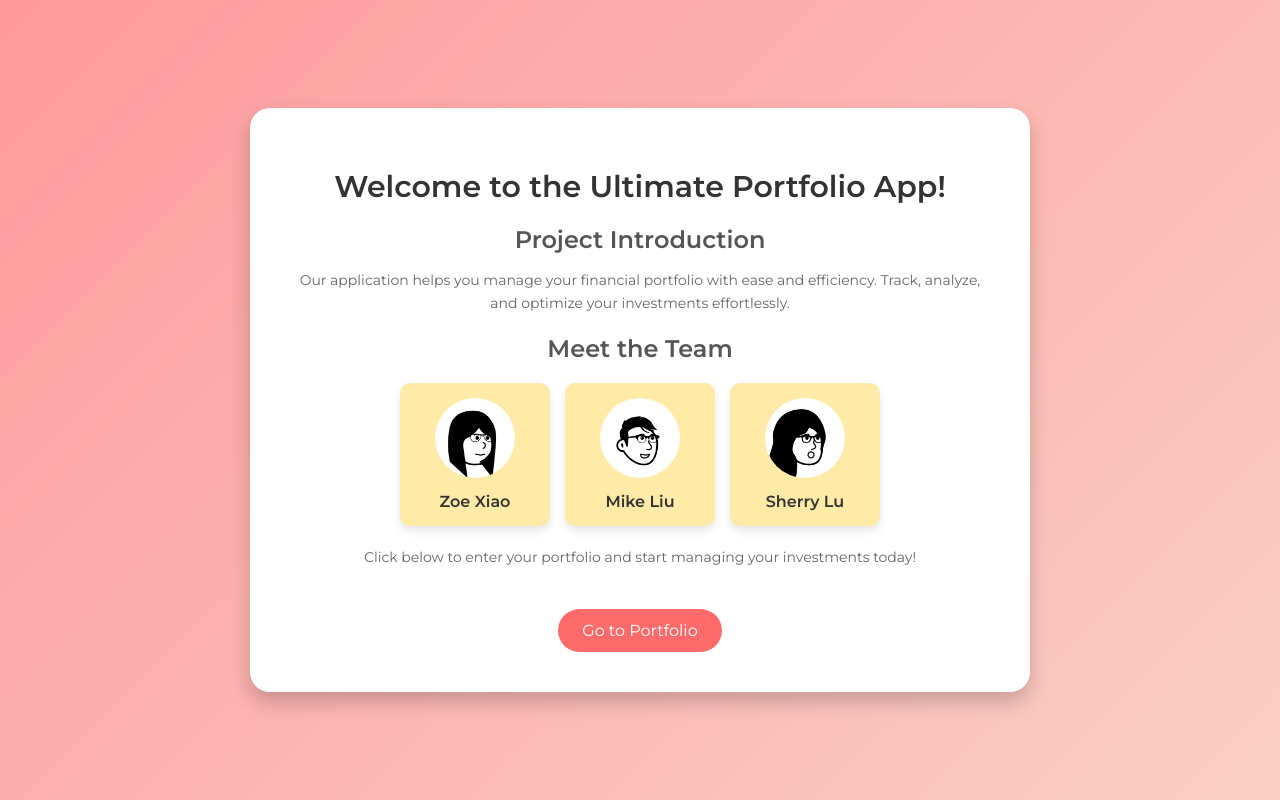
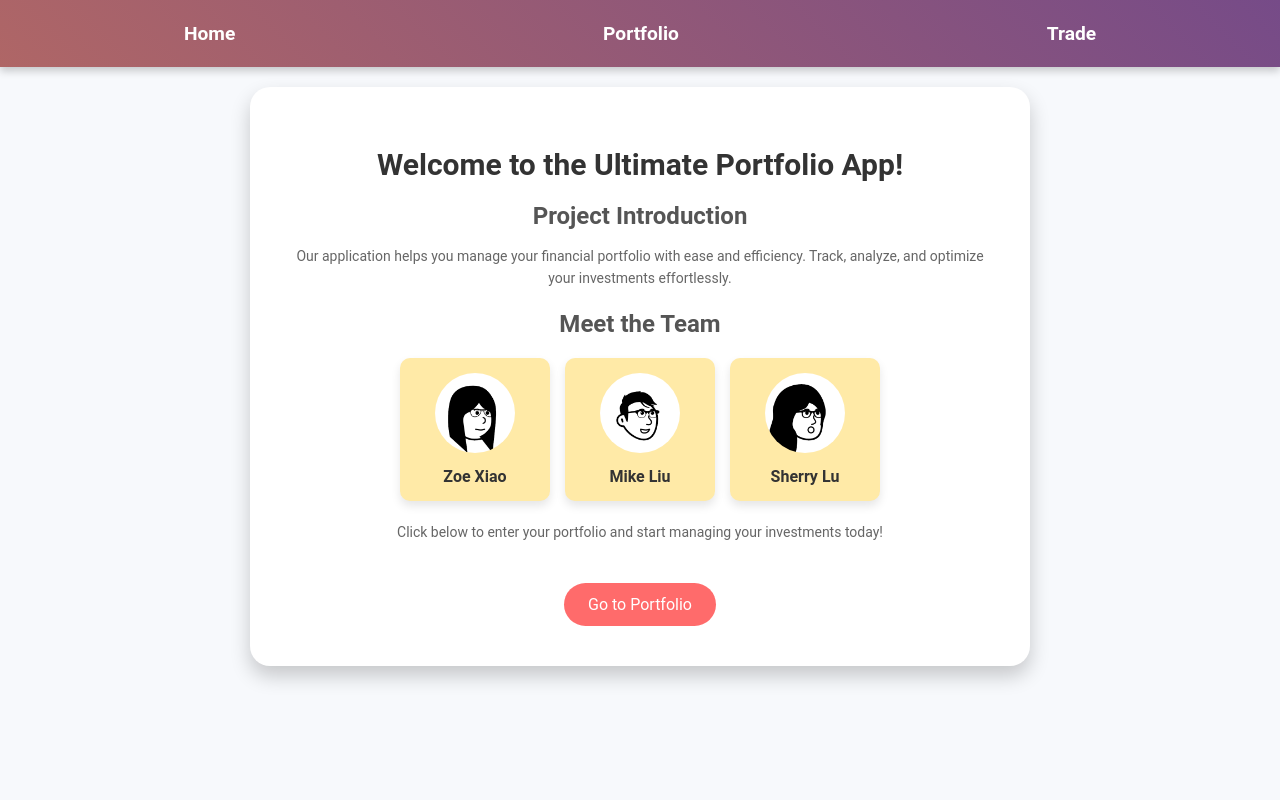
Before and after one commit to Qichen-Liu/StockPortfolio-Team13-Sherry-Zoe-Mike, a Flask app: page / in a window 1280 px wide. Run offline with Flask 3, Linux system fonts and the light colour scheme.

Commit message:
round price to two decimals, add nav bar to home page, and make trade page more consistent with other pages

```diff
--- a/app/templates/home.html
+++ b/app/templates/home.html
@@ -6,18 +6,39 @@
   <title>Portfolio App</title>
   <style>
     @import url('https://fonts.googleapis.com/css2?family=Montserrat:wght@400;600&display=swap');
-
+    .navbar {
+            width: 100%;
+            background: linear-gradient(45deg, #af6666, #764b88);
+            display: flex;
+            justify-content: space-around;
+            align-items: center;
+            padding: 10px 0;
+            box-shadow: 0 4px 8px rgba(0, 0, 0, 0.2);
+        }
+    .navbar a {
+        color: white;
+        text-align: center;
+        padding: 12px 20px;
+        text-decoration: none;
+        font-size: 1.2em;
+        font-weight: bold;
+        transition: background-color 0.3s ease-in-out, transform 0.3s ease-in-out;
+        border-radius: 8px;
+    }
+    .navbar a:hover {
+        background-color: rgba(255, 255, 255, 0.2);
+        transform: scale(1.05);
+    }
     body {
-      display: flex;
-      justify-content: center;
-      align-items: center;
-      height: 100vh;
-      margin: 0;
-      font-family: 'Montserrat', sans-serif;
-      background: linear-gradient(135deg, #ff9a9e 0%, #fad0c4 100%);
-      background-attachment: fixed;
-    }
-
+            font-family: 'Roboto', sans-serif;
+            background-color: #f7f9fc;
+            margin: 0;
+            padding: 0;
+            display: flex;
+            flex-direction: column;
+            align-items: center;
+            color: #333;
+        }
     .container {
       text-align: center;
       background: white;
@@ -118,6 +139,11 @@
 </head>
 
 <body>
+  <nav class="navbar">
+    <a href="http://127.0.0.1:5000/">Home</a>
+    <a href="/api/portfolio">Portfolio</a>
+    <a href="/api/trade">Trade</a>
+</nav>
   <div class="container">
     <h1>Welcome to the Ultimate Portfolio App!</h1>
     <div class="intro">
--- a/app/templates/portfolio.html
+++ b/app/templates/portfolio.html
@@ -302,8 +302,8 @@
                         <td><a href="/api/fetch-stock?id={{ stock.id }}">{{ stock.symbol }}</a></td>
                         <td>{{ stock.stock_name }}</td>
                         <td>{{ stock.quantity }}</td>
-                        <td>{{ stock.last_30_days_prices[0][1] }}</td>
-                        <td>{{ stock.avg_cost_per_share }}</td>
+                        <td>{{ stock.last_30_days_prices[0][1] | round(2) }}</td>
+                        <td>{{ stock.avg_cost_per_share | round(2) }}</td>
                     </tr>
                     {% endfor %}
                 </tbody>
--- a/app/templates/trade.html
+++ b/app/templates/trade.html
@@ -148,10 +148,10 @@
         <a href="/api/portfolio">Portfolio</a>
         <a href="/api/trade">Trade</a>
     </nav>
-    <div class="header-container">
-        <h1>Trade Stocks</h1>
-    </div>
     <div class="container">
+        <div class="header-container">
+            <h1>Trade Stocks</h1>
+        </div>
         <h2>Buy Stock</h2>
         <form action="/api/portfolio/1/buy" method="POST">
             <label for="buy_stock_id">Stock:</label>
```
